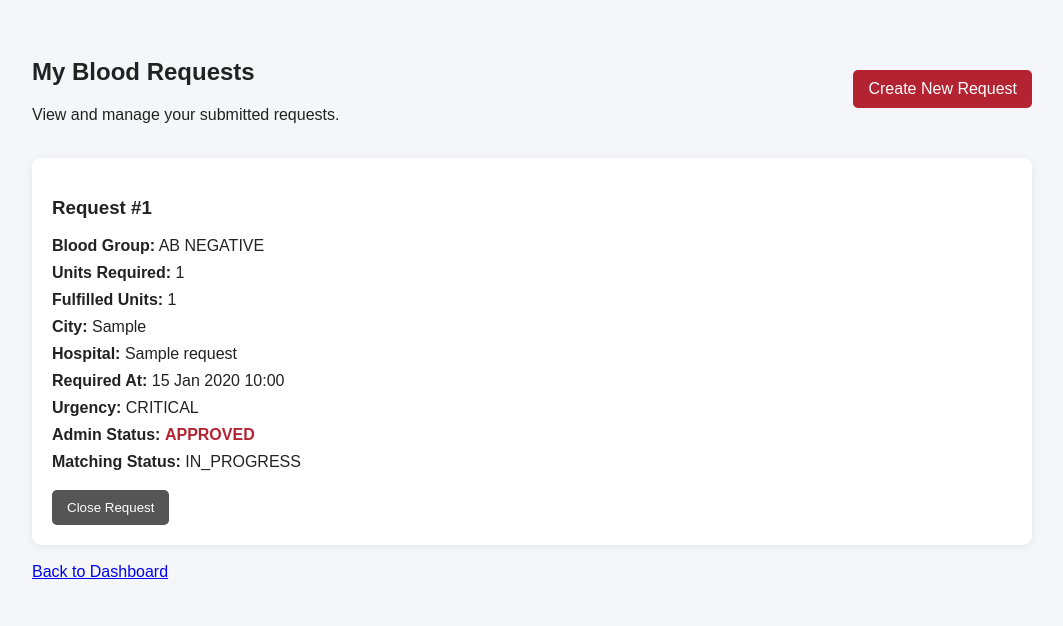
After one commit to TalhaIrfan-dev/hemolink-bdfers, a Spring Boot app: page /requests in a window 1280 px wide. The commit adds this page. Shown: the top 626 px of the page, without its empty margins (108-1171 px from the left). Run offline with Spring Boot 4, Linux system fonts and the light colour scheme; the visitor is signed in with stand-in values (Sample User, id 1); tables that the repository leaves empty hold one stand-in row (values such as "Sample post"); some of the project's set-up classes (security, data sources, template engines, error pages and the like) are left out, and stand-ins take their place.

Commit message:
blood request module is completed

```diff
--- /dev/null
+++ b/src/main/java/com/hemolink/bdfers/controller/BloodRequestController.java
@@ -0,0 +1,91 @@
+
+package com.hemolink.bdfers.controller;
+
+import com.hemolink.bdfers.dto.request.BloodRequestRequest;
+import com.hemolink.bdfers.enums.BloodGroup;
+import com.hemolink.bdfers.enums.RequestUrgency;
+import com.hemolink.bdfers.service.BloodRequestService;
+import jakarta.validation.Valid;
+import org.springframework.security.core.annotation.AuthenticationPrincipal;
+import org.springframework.security.core.userdetails.UserDetails;
+import org.springframework.stereotype.Controller;
+import org.springframework.ui.Model;
+import org.springframework.validation.BindingResult;
+import org.springframework.web.bind.annotation.*;
+
+@Controller
+@RequestMapping("/requests")
+public class BloodRequestController {
+
+    private final BloodRequestService bloodRequestService;
+
+    public BloodRequestController(BloodRequestService bloodRequestService) {
+        this.bloodRequestService = bloodRequestService;
+    }
+
+    @GetMapping("/new")
+    public String showRequestForm(Model model) {
+
+        model.addAttribute("request", new BloodRequestRequest());
+        addFormOptions(model);
+
+        return "requester/request-form";
+    }
+
+    @PostMapping
+    public String submitRequest(
+            @Valid @ModelAttribute("request") BloodRequestRequest request,
+            BindingResult bindingResult,
+            @AuthenticationPrincipal UserDetails userDetails,
+            Model model) {
+
+        if (bindingResult.hasErrors()) {
+            addFormOptions(model);
+            return "requester/request-form";
+        }
+
+        bloodRequestService.createRequest(request, userDetails.getUsername());
+
+        return "redirect:/requests?success";
+    }
+
+    @GetMapping
+    public String showMyRequests(
+            @AuthenticationPrincipal UserDetails userDetails,
+            Model model) {
+
+        model.addAttribute(
+                "requests",
+                bloodRequestService.getMyRequests(userDetails.getUsername())
+        );
+
+        return "requester/my-requests";
+    }
+
+    @PostMapping("/{id}/close")
+    public String closeRequest(
+            @PathVariable Long id,
+            @AuthenticationPrincipal UserDetails userDetails,
+            Model model) {
+
+        try {
+            bloodRequestService.closeRequest(id, userDetails.getUsername());
+            return "redirect:/requests?closed";
+
+        } catch (IllegalArgumentException | IllegalStateException exception) {
+
+            model.addAttribute("errorMessage", exception.getMessage());
+            model.addAttribute(
+                    "requests",
+                    bloodRequestService.getMyRequests(userDetails.getUsername())
+            );
+
+            return "requester/my-requests";
+        }
+    }
+
+    private void addFormOptions(Model model) {
+        model.addAttribute("bloodGroups", BloodGroup.values());
+        model.addAttribute("urgencyOptions", RequestUrgency.values());
+    }
+}
--- a/src/main/resources/templates/dashboard.html
+++ b/src/main/resources/templates/dashboard.html
@@ -14,6 +14,10 @@
     <li><a th:href="@{/donor/profile}">Create / Manage Donor Profile</a></li>
 </ul>
 
+<a th:href="@{/requests/new}">Create Blood Request</a>
+<br><br>
+<a th:href="@{/requests}">My Blood Requests</a>
+
 <form th:action="@{/logout}" method="post">
     <button type="submit">Logout</button>
 </form>
--- /dev/null
+++ b/src/main/resources/templates/requester/my-requests.html
@@ -0,0 +1,183 @@
+
+<!DOCTYPE html>
+<html lang="en" xmlns:th="http://www.thymeleaf.org">
+<head>
+    <meta charset="UTF-8">
+    <meta name="viewport" content="width=device-width, initial-scale=1.0">
+    <title>My Blood Requests | HemoLink</title>
+    <style>
+        body {
+            font-family: Arial, sans-serif;
+            background: #f4f6f9;
+            padding: 30px;
+            color: #222;
+        }
+
+        .container {
+            max-width: 1000px;
+            margin: auto;
+        }
+
+        .header {
+            display: flex;
+            justify-content: space-between;
+            align-items: center;
+            flex-wrap: wrap;
+            gap: 15px;
+        }
+
+        .request-card {
+            background: white;
+            padding: 20px;
+            margin: 18px 0;
+            border-radius: 9px;
+            box-shadow: 0 2px 8px rgba(0,0,0,0.07);
+        }
+
+        .request-card p { margin: 9px 0; }
+
+        .status {
+            font-weight: bold;
+            color: #b42332;
+        }
+
+        .button {
+            display: inline-block;
+            padding: 10px 15px;
+            background: #b42332;
+            color: white;
+            text-decoration: none;
+            border: none;
+            border-radius: 5px;
+            cursor: pointer;
+        }
+
+        .close-button {
+            background: #555;
+            margin-top: 10px;
+        }
+
+        .message {
+            background: #e6f4ea;
+            padding: 12px;
+            border-radius: 5px;
+            margin: 15px 0;
+        }
+
+        .error {
+            background: #fde8e8;
+            padding: 12px;
+            border-radius: 5px;
+            margin: 15px 0;
+            color: #a11;
+        }
+
+        .empty {
+            background: white;
+            padding: 25px;
+            border-radius: 8px;
+            margin-top: 20px;
+        }
+    </style>
+</head>
+<body>
+
+<div class="container">
+
+    <div class="header">
+        <div>
+            <h2>My Blood Requests</h2>
+            <p>View and manage your submitted requests.</p>
+        </div>
+
+        <a class="button" th:href="@{/requests/new}">
+            Create New Request
+        </a>
+    </div>
+
+    <div class="message" th:if="${param.success}">
+        Blood request submitted successfully.
+    </div>
+
+    <div class="message" th:if="${param.closed}">
+        Blood request closed successfully.
+    </div>
+
+    <div class="error" th:if="${errorMessage}"
+         th:text="${errorMessage}">
+    </div>
+
+    <div th:if="${#lists.isEmpty(requests)}" class="empty">
+        <h3>No blood requests found</h3>
+        <p>You have not submitted any blood requests yet.</p>
+    </div>
+
+    <div th:each="request : ${requests}" class="request-card">
+
+        <h3>
+            Request #<span th:text="${request.id}"></span>
+        </h3>
+
+        <p>
+            <strong>Blood Group:</strong>
+            <span th:text="${#strings.replace(request.bloodGroup.name(), '_', ' ')}"></span>
+        </p>
+
+        <p>
+            <strong>Units Required:</strong>
+            <span th:text="${request.unitsRequired}"></span>
+        </p>
+
+        <p>
+            <strong>Fulfilled Units:</strong>
+            <span th:text="${request.fulfilledUnits}"></span>
+        </p>
+
+        <p>
+            <strong>City:</strong>
+            <span th:text="${request.city}"></span>
+        </p>
+
+        <p>
+            <strong>Hospital:</strong>
+            <span th:text="${request.hospitalName}"></span>
+        </p>
+
+        <p>
+            <strong>Required At:</strong>
+            <span th:text="${#temporals.format(request.requiredAt, 'dd MMM yyyy HH:mm')}"></span>
+        </p>
+
+        <p>
+            <strong>Urgency:</strong>
+            <span th:text="${request.urgency}"></span>
+        </p>
+
+        <p>
+            <strong>Admin Status:</strong>
+            <span class="status" th:text="${request.adminStatus}"></span>
+        </p>
+
+        <p>
+            <strong>Matching Status:</strong>
+            <span th:text="${request.matchingStatus}"></span>
+        </p>
+
+        <form th:if="${request.adminStatus.name() == 'PENDING'
+                       or request.adminStatus.name() == 'APPROVED'}"
+              th:action="@{/requests/{id}/close(id=${request.id})}"
+              method="post">
+
+            <button type="submit" class="button close-button">
+                Close Request
+            </button>
+        </form>
+
+    </div>
+
+    <p><a th:href="@{/dashboard}">Back to Dashboard</a></p>
+
+</div>
+
+</body>
+</html>
```
Also changed, not shown: src/main/java/com/hemolink/bdfers/dto/request/BloodRequestRequest.java (added, +87 -0 lines), src/main/java/com/hemolink/bdfers/entity/BloodRequest.java (added, +167 -0 lines), src/main/java/com/hemolink/bdfers/repository/BloodRequestRepository.java (added, +23 -0 lines), src/main/java/com/hemolink/bdfers/service/BloodRequestService.java (added, +75 -0 lines), src/main/resources/templates/requester/request-form.html (added, +111 -0 lines).
